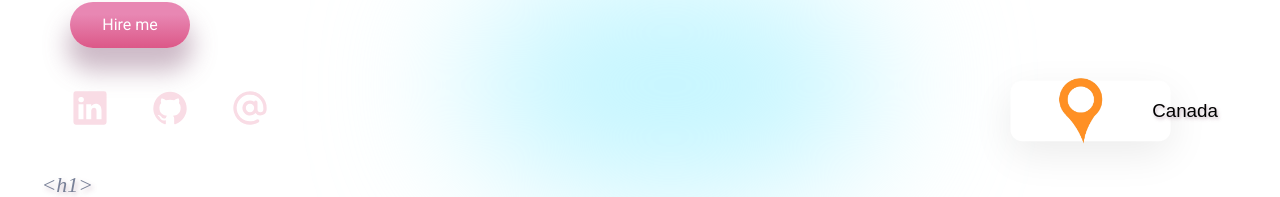
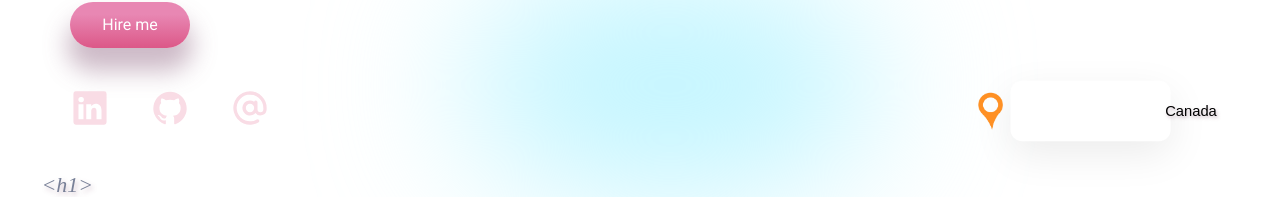
Before and after one commit to kirti18patel/kirti-portfolio, a React (Create React App) app: page / in a window 1280 px wide. Shown: the part 535-732 px from the top of the page. Built offline with nearby package versions, Linux system fonts and the light colour scheme.

Commit message:
Update FloatingDiv.css

```diff
--- a/src/components/FloatingDiv/FloatingDiv.css
+++ b/src/components/FloatingDiv/FloatingDiv.css
@@ -1,19 +1,21 @@
 .floatingDiv {
-  justify-content: space-around;
+  justify-content: center;
   background: white;
   box-shadow: var(--boxShadow);
   border-radius: 17px;
   display: flex;
   align-items: center;
-  padding: 0px 28px 0px 0px;
+  padding: 0px 0px 0px 0px;
   height: 4.5rem;
 }
 .floatingDiv > img {
-  transform: scale(0.4);
+  transform: scale(0.2);
+  margin-left: -4rem;
 }
 .floatingDiv > span {
+  margin-left: 7rem;
   font-family: sans-serif;
-  font-size: 28px;
+  font-size: 22px;
   color: black;
 }
 
```
